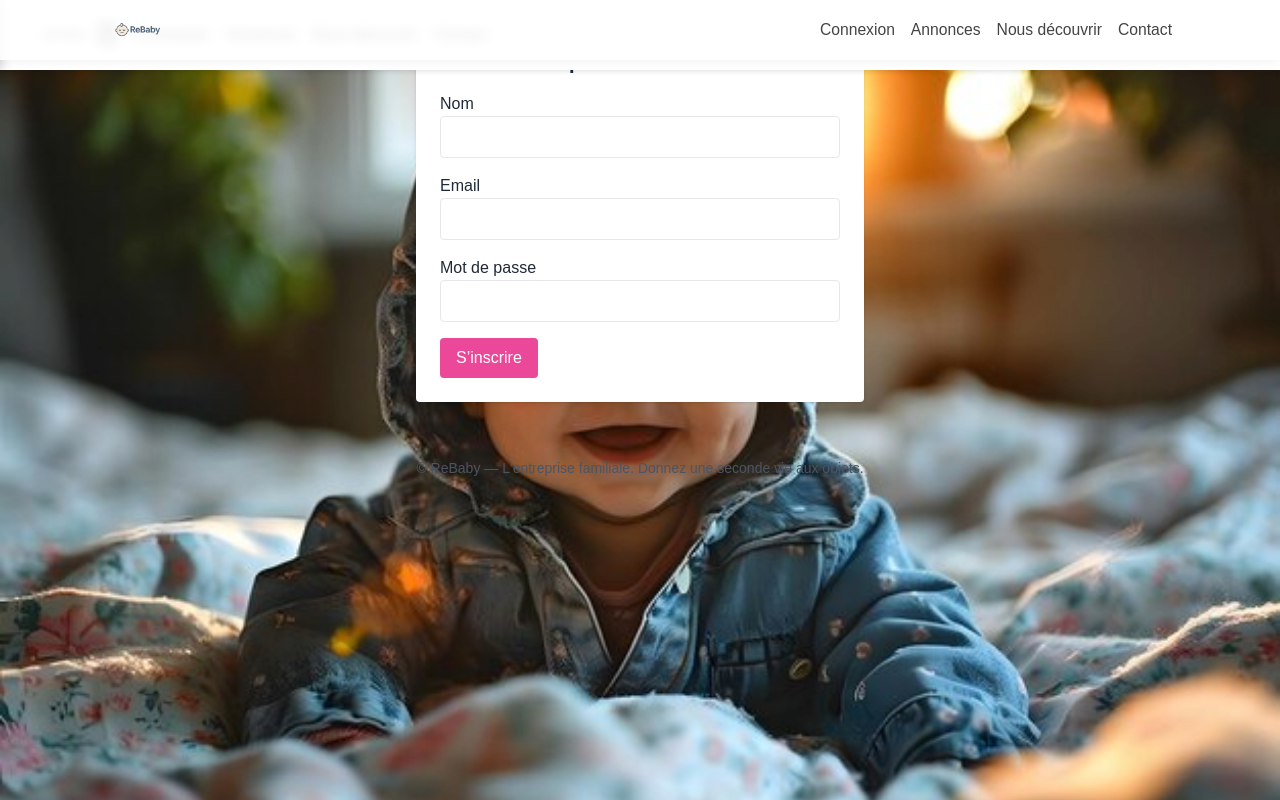
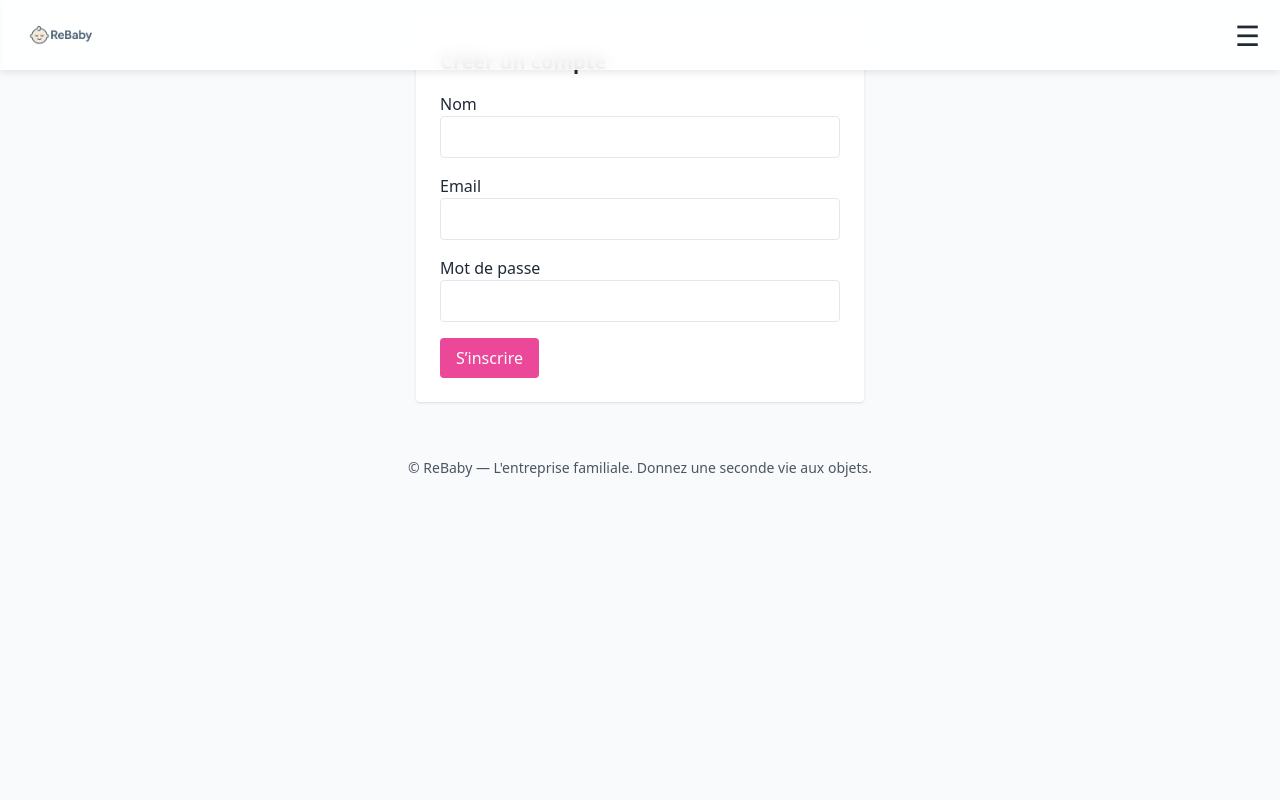
Before and after one commit to amslLenny/ReBaby, a Flask app: page /register in a window 1280 px wide. Run offline with Flask 3, Linux system fonts and the light colour scheme; some libraries are stand-ins or nearby versions.

Commit message:
Mise à jour base.html + styles.css + main.js (menu latéral + overlay + logo)

```diff
--- a/rebaby_site/static/css/styles.css
+++ b/rebaby_site/static/css/styles.css
@@ -1,201 +1,52 @@
-body {
-    margin: 0;
-    padding: 0;
-    font-family: Arial, sans-serif;
-
-    /* ✅ Ajout du fond */
-    background: url("/static/img/baby-smile.jpg") no-repeat center center fixed;
-    background-size: cover;
-
-    /* Pour l’effet smooth quand on scroll */
-    min-height: 100vh;
-    overflow-x: hidden;
-}
-
-body { font-family: ui-sans-serif, system-ui, -apple-system, 'Segoe UI', Roboto, 'Helvetica Neue', Arial; }
-
-/* hero background (voile doux + parallax feel) */
-.hero {
-  position: relative;
-  min-height: 60vh;
-  display: flex;
-  align-items: center;
-  justify-content: center;
-  overflow: visible;
-}
-
-/* fond léger pour donner du contraste */
-.hero-bg {
-  position: absolute;
-  inset: 0;
-  background: linear-gradient(180deg, rgba(255,255,255,0.6), rgba(255,255,255,0.85));
-  z-index: 0;
-  pointer-events: none;
-}
-
-/* image du bébé — positionnée et animable */
-.hero-baby {
-  position: absolute;
-  right: 6%;
-  bottom: -10%;
-  z-index: 5;
-  width: 40vmin;
-  max-width: 420px;
-  transform: translateY(0);
-  transition: transform 0.15s linear;
-}
-
-.hero-baby img {
-  width: 100%;
-  display: block;
-  border-radius: 18px;
-  box-shadow: 0 10px 30px rgba(0,0,0,0.15);
-}
-
-/* Responsiveness */
-@media (max-width: 768px) {
-  .hero-baby {
-    right: 4%;
-    width: 55vmin;
-    bottom: -5%;
-  }
-}
-
-/* === Arrière-plan bébé souriant === */
-body {
-    margin: 0;
-    font-family: Arial, sans-serif;
-
-    /* Image en arrière-plan */
-    background: url("../img/baby-smile.jpg") no-repeat center center fixed;
-    background-size: cover;
-    position: relative;
-}
-
-/* Voile sombre au-dessus du fond pour améliorer la lisibilité */
-body::before {
-    content: "";
-    position: fixed;
-    top: 0;
-    left: 0;
-    width: 100%;
-    height: 100%;
-    background: rgba(0, 0, 0, 0.4); /* Change 0.4 pour plus ou moins de transparence */
-    z-index: -1;
-}
-/* Navbar */
-.navbar {
-  display: flex;
-  justify-content: space-between;
-  align-items: center;
-  padding: 15px 30px;
-  background: rgba(255, 255, 255, 0.8);
-  backdrop-filter: blur(10px);
-  position: fixed;
-  width: 100%;
-  top: 0;
-  left: 0;
-  z-index: 1000;
-}
-
-/* Logo */
-.logo {
-  display: flex;
-  align-items: center;
-  gap: 10px;
-}
-.logo img {
-  height: 40px;
-}
-.site-title {
-  font-size: 1.2em;
-  font-weight: bold;
-  color: #444;
-}
-
-/* Hamburger */
-.hamburger {
-  font-size: 26px;
-  cursor: pointer;
-  user-select: none;
-}
-
-/* Menu caché */
-.nav-menu {
-  display: none;
-  position: absolute;
-  right: 20px;
-  top: 60px;
-  background: white;
-  padding: 15px;
-  border-radius: 8px;
-  box-shadow: 0px 4px 10px rgba(0,0,0,0.2);
-}
-.nav-menu a {
-  display: block;
-  padding: 10px;
-  text-decoration: none;
-  color: #333;
-}
-.nav-menu a:hover {
-  background: #f0f0f0;
-  border-radius: 5px;
-}
-
-.site-nav { position: fixed; top:0; left:0; right:0; z-index:1000; background: rgba(255,255,255,0.85); backdrop-filter: blur(6px); box-shadow: 0 2px 10px rgba(0,0,0,0.05); }
-.nav-inner { max-width: 1100px; margin: 0 auto; display:flex; align-items:center; justify-content:space-between; padding:10px 18px; gap:12px; }
-.nav-left { display:flex; align-items:center; gap:10px; text-decoration:none; }
-.nav-logo { height:40px; width:auto; display:block; }
-.nav-title { font-weight:600; color:#2b2b2b; font-size:1.05rem; letter-spacing:0.2px; }
-.nav-hamburger { background:transparent; border:none; cursor:pointer; display:flex; flex-direction:column; gap:4px; padding:6px; }
-.hamb-line { width:26px; height:3px; background:#333; border-radius:3px; display:block; transition:transform .2s ease, opacity .2s ease; }
-
-/* menu popup */
-.nav-menu { display:none; position:absolute; right:18px; top:64px; background:#fff; border-radius:10px; box-shadow:0 10px 30px rgba(0,0,0,0.12); min-width:190px; padding:8px 6px; }
-.nav-menu a { display:block; padding:10px 14px; color:#333; text-decoration:none; font-size:0.98rem; border-radius:6px; }
-.nav-menu a:hover { background:#f5f5f7; }
-
-/* affichage desktop : menu inline */
-@media(min-width: 900px) {
-  .nav-hamburger { display:none; }
-  .nav-menu { display:flex; position:static; box-shadow:none; background:transparent; padding:0; gap:16px; top:auto; right:auto; }
-  .nav-menu a { padding:0; color:#444; }
-}
-
-
+/* === NAVBAR === */
 .navbar {
   display: flex;
   align-items: center;
-    justify-content: flex-start;
-    padding: 10px 20px;
-    background: white;
-    box-shadow: 0 2px 4px rgba(0,0,0,0.1);
+  justify-content: space-between;
+  padding: 15px 20px;
+  background: rgba(255, 255, 255, 0.85);
+  backdrop-filter: blur(8px);
   position: fixed;
   top: 0;
   left: 0;
   right: 0;
-    height: 70px; /* garde une hauteur fixe */
+  height: 70px;
   z-index: 1000;
+  box-shadow: 0 2px 8px rgba(0, 0, 0, 0.1);
 }
 
-.logo {
-    height: 50px; /* augmente la taille du logo */
-    margin-left: 15px;
+/* === LOGO === */
+.logo img {
+  height: 55px; /* Logo un peu plus grand */
+  display: block;
 }
 
+/* === HAMBURGER === */
+.hamburger {
+  font-size: 28px;
+  cursor: pointer;
+  user-select: none;
+  z-index: 1100; /* au-dessus de l’overlay */
+}
+
+/* === MENU LATERAL === */
 .side-menu {
   position: fixed;
   top: 0;
-    left: -250px; /* caché par défaut */
+  left: -260px; /* caché par défaut */
   width: 250px;
   height: 100%;
-    background: white;
-    box-shadow: 2px 0 10px rgba(0,0,0,0.2);
-    padding-top: 70px; /* espace sous la barre du haut */
+  background: #fff;
+  box-shadow: 2px 0 12px rgba(0,0,0,0.15);
+  padding-top: 70px; /* espace sous la navbar */
   display: flex;
   flex-direction: column;
-    transition: left 0.4s ease; /* animation fluide */
-    z-index: 999;
+  transition: left 0.4s ease; /* animation slide-in */
+  z-index: 1200;
+}
+
+.side-menu.open {
+  left: 0; /* visible */
 }
 
 .side-menu a {
@@ -208,27 +59,24 @@ body::before {
 }
 
 .side-menu a:hover {
-    background: #f0f0f0;
+  background: #f7f7f7;
 }
 
-.side-menu.open {
-    left: 0; /* quand on ouvre */
-}
-
-.hamburger {
-    font-size: 28px;
-    cursor: pointer;
-    margin-right: 15px;
-}
-
-body::before {
-    content: "";
+/* === OVERLAY === */
+.overlay {
   position: fixed;
   top: 0;
   left: 0;
   width: 100%;
   height: 100%;
-    background: url("../img/baby-smile.jpg") no-repeat center center / cover;
-    opacity: 0.35; /* réduit l’opacité (0.5 = plus visible, 0.2 = plus transparent) */
-    z-index: -1;
+  background: rgba(0,0,0,0.4);
+  opacity: 0;
+  visibility: hidden;
+  transition: opacity 0.3s ease;
+  z-index: 1100;
 }
+
+.side-menu.open ~ .overlay {
+  opacity: 1;
+  visibility: visible;
+}
--- a/rebaby_site/templates/base.html
+++ b/rebaby_site/templates/base.html
@@ -1,4 +1,3 @@
-
 <!doctype html>
 <html lang="fr">
   <head>
@@ -10,53 +9,33 @@
     <link rel="stylesheet" href="/static/css/styles.css">
   </head>
   <body class="bg-gray-50 text-gray-800">
+
+    <!-- ✅ Header -->
     <header class="navbar">
-    <div class="side-menu" id="sideMenu">
-    <a href="#">Connexion</a>
-    <a href="#">Annonces</a>
-    <a href="#">Nous découvrir</a>
-    <a href="#">Contact</a>
-</div>
 
-  <div class="logo">
-    <img src="{{ url_for('static', filename='img/logo.png') }}" alt="ReBaby Logo">
-  </div>
+      <!-- ✅ Overlay (pour le fond noir semi-transparent quand le menu est ouvert) -->
+      <div class="overlay" id="overlay"></div>
 
-  <!-- Menu hamburger -->
-  <div class="hamburger" onclick="toggleMenu()">
-    &#9776; <!-- symbole des 3 traits -->
-  </div>
+      <!-- ✅ Menu latéral -->
+      <div class="side-menu" id="sideMenu">
+        <a href="{{ url_for('login') }}">Connexion</a>
+        <a href="{{ url_for('index') }}">Annonces</a>
+        <a href="/about">Nous découvrir</a>
+        <a href="/contact">Contact</a>
+      </div>
 
-  <!-- Menu caché -->
-  <nav class="nav-menu" id="navMenu">
-    <a href="/login">Connexion</a>
-    <a href="/annonces">Annonces</a>
-    <a href="/about">Nous découvrir</a>
-    <a href="/contact">Contact</a>
-  </nav>
-</header>
-    <nav class="site-nav">
-  <div class="nav-inner">
-    <a class="nav-left" href="{{ url_for('index') }}">
-      <img src="{{ url_for('static', filename='img/logo.png') }}" alt="ReBaby" class="nav-logo" />
-    </a>
+      <!-- ✅ Logo -->
+      <div class="logo">
+        <img src="{{ url_for('static', filename='img/logo.png') }}" alt="ReBaby Logo">
+      </div>
 
-    <button id="hamburgerBtn" class="nav-hamburger" aria-controls="navMenu" aria-expanded="false" onclick="toggleMenu()">
-      <span class="hamb-line"></span>
-      <span class="hamb-line"></span>
-      <span class="hamb-line"></span>
-    </button>
+      <!-- ✅ Bouton hamburger -->
+      <div class="hamburger" onclick="toggleMenu()">
+        &#9776;
+      </div>
+    </header>
 
-    <div id="navMenu" class="nav-menu" aria-hidden="true">
-      <a href="{{ url_for('login') }}">Connexion</a>
-      <a href="{{ url_for('index') }}">Annonces</a>
-      <a href="/about">Nous découvrir</a>
-      <a href="/contact">Contact</a>
-    </div>
-  </div>
-</nav>
-
-
+    <!-- ✅ Contenu principal -->
     <main class="max-w-6xl mx-auto p-6">
       {% with messages = get_flashed_messages(with_categories=true) %}
         {% if messages %}
@@ -71,10 +50,12 @@
       {% block content %}{% endblock %}
     </main>
 
+    <!-- ✅ Footer -->
     <footer class="text-center py-8 text-sm text-gray-600">
       © ReBaby — L'entreprise familiale. Donnez une seconde vie aux objets.
     </footer>
 
+    <!-- ✅ Scripts -->
     <script src="https://unpkg.com/aos@2.3.1/dist/aos.js"></script>
     <script>
       AOS.init({ duration: 650 });
```
Also changed, not shown: rebaby_site/static/js/main.js (+48 -38 lines). Lines whose indentation alone changed are shown as unchanged.
